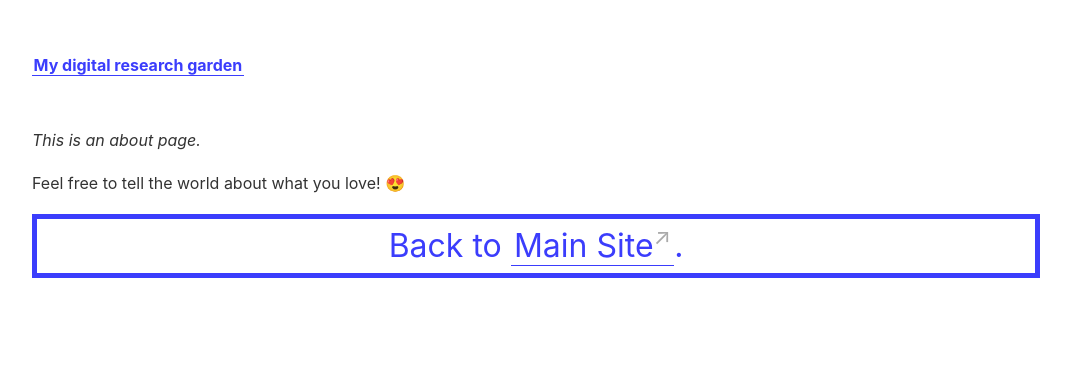
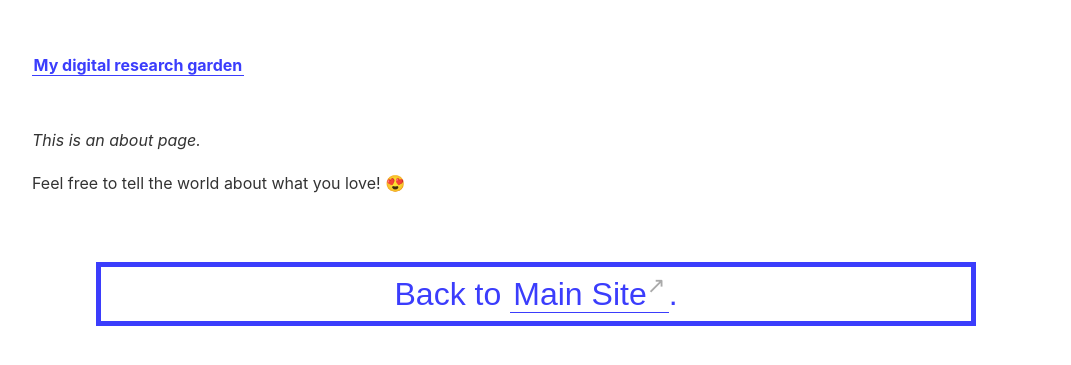
Before and after one commit to Chan-ops/my-digital-garden, a Jekyll site: the page built from _pages/about.md, in a window 1280 px wide. Shown: the top 365 px of the page, without its empty margins (104-1175 px from the left). Built offline with Jekyll 4.4.1, drawn with Linux system fonts in a browser that asks for light colours.

Commit message:
Update _style.scss

```diff
--- a/_sass/_style.scss
+++ b/_sass/_style.scss
@@ -28,9 +28,10 @@ time {
 }
 
 footer {
-  margin: 0;
+  margin: 2em;
   font-size: 32px;
   text-align: center;
+  font-family: Arial, Helvetica, sans-serif;
   color: $color-border;
   border: 5px solid #3b3dfc;
 }
```
